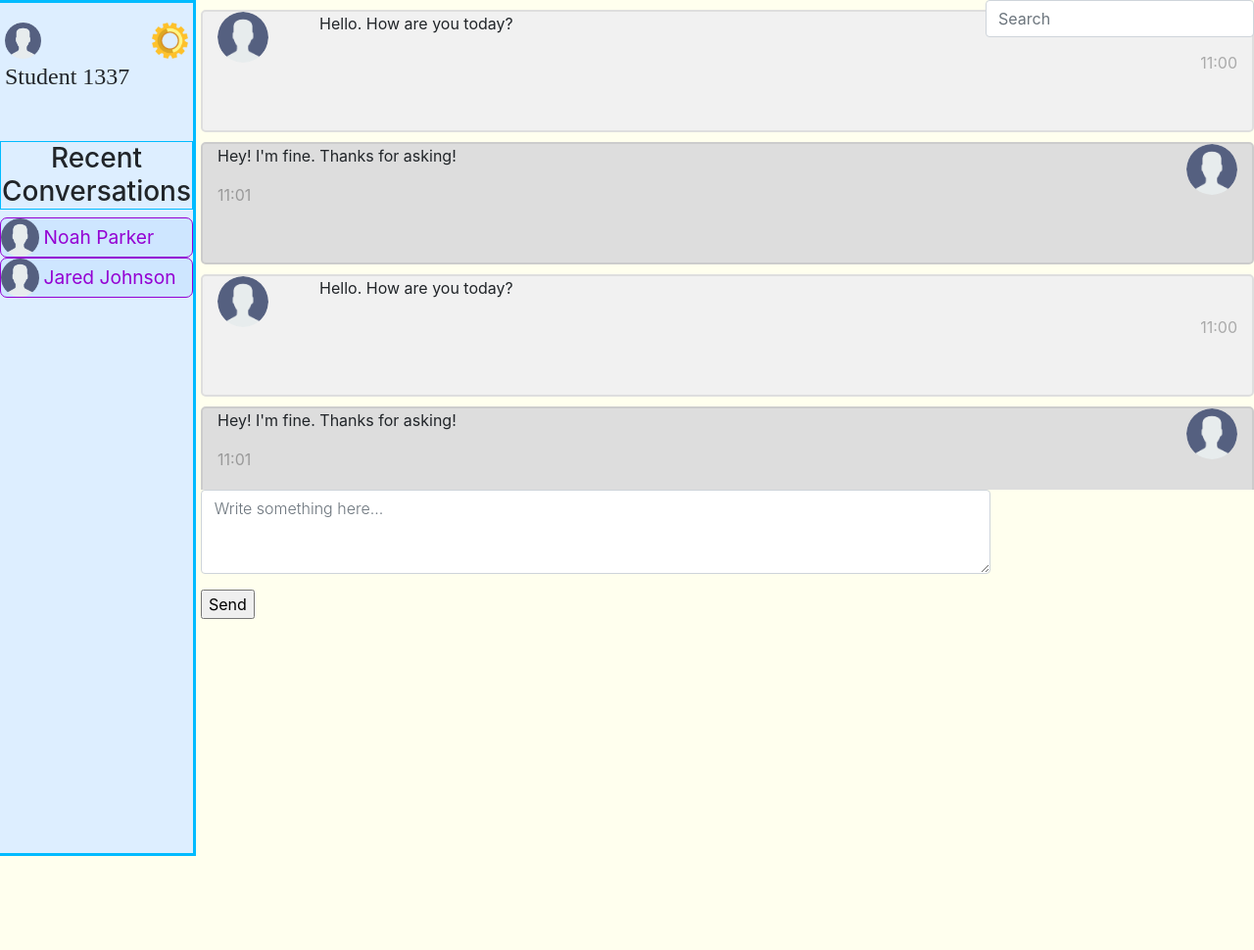
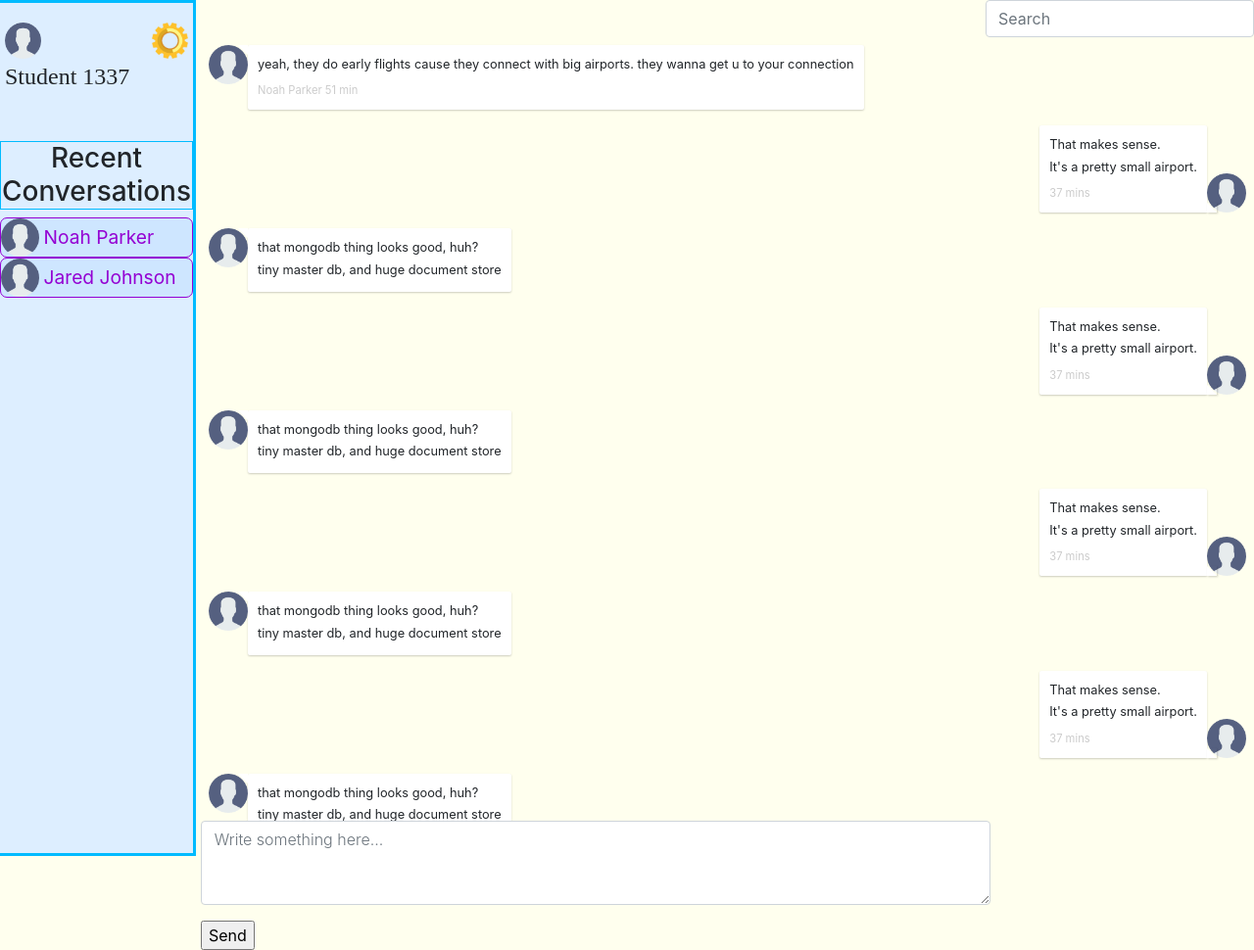
Before and after one commit to Levi-Thieme/Mio, a PHP site: page /html/main.html in a window 1280 px wide. Shown: the whole page at 98% size. Before the commit the page ends 874 px from the top, so only its background shows below. Run offline with PHP 8.4, Linux system fonts and the light colour scheme.

Commit message:
Change how messages look and organization of them

```diff
--- a/html/main.html
+++ b/html/main.html
@@ -4,8 +4,20 @@
   <head>
     <meta name="viewport" content="width=device-width, initial-scale=1">
     <link rel="stylesheet" href="https://stackpath.bootstrapcdn.com/bootstrap/4.1.3/css/bootstrap.min.css" integrity="sha384-MCw98/SFnGE8fJT3GXwEOngsV7Zt27NXFoaoApmYm81iuXoPkFOJwJ8ERdknLPMO" crossorigin="anonymous">
-      	<link rel="stylesheet" href="../styles/main.css"
-		type="text/css">
+    <link rel="stylesheet" href="../styles/main.css" type="text/css">
+    <script>
+      function validate() {
+        if (document.getElementById("message").value=="") {
+          return false;
+        }
+        else{
+            var message = document.getElementById("message").value
+            alert(message);
+        return true;
+        }
+
+      }
+    </script>
   </head>
 
   <body>
@@ -43,90 +55,104 @@
 
 
       <div id="messageContainer">
-        <div class="container">
-            <img src="../imgs/user.png" alt="Avatar">
-            <p>Hello. How are you today?</p>
-            <span class="time-right">11:00</span>
+        <ol class="discussion">
+          <li class="other">
+            <div class="avatar">
+              <img src="../imgs/user.png" />
             </div>
-
-        <div class="container darker">
-            <img src="../imgs/user.png" alt="Avatar" class="right">
-            <p>Hey! I'm fine. Thanks for asking!</p>
-            <span class="time-left">11:01</span>
+            <div class="messages">
+              <p>yeah, they do early flights cause they connect with big airports. they wanna get u to your connection</p>
+              <time datetime="2009-11-13T20:00">Noah Parker  51 min</time>
             </div>
-        <div class="container">
-            <img src="../imgs/user.png" alt="Avatar">
-            <p>Hello. How are you today?</p>
-            <span class="time-right">11:00</span>
+          </li>
+          <li class="self">
+            <div class="avatar">
+              <img src="../imgs/user.png" />
             </div>
-
-        <div class="container darker">
-            <img src="../imgs/user.png" alt="Avatar" class="right">
-            <p>Hey! I'm fine. Thanks for asking!</p>
-            <span class="time-left">11:01</span>
+            <div class="messages">
+              <p>That makes sense.</p>
+              <p>It's a pretty small airport.</p>
+              <time datetime="2009-11-13T20:14">37 mins</time>
             </div>
-        <div class="container">
-            <img src="../imgs/user.png""user.png" alt="Avatar">
-            <p>Hello. How are you today?</p>
-            <span class="time-right">11:00</span>
+          </li>
+          <li class="other">
+            <div class="avatar">
+              <img src="../imgs/user.png" />
             </div>
-
-        <div class="container darker">
-            <img src="../imgs/user.png" alt="Avatar" class="right">
-            <p>Hey! I'm fine. Thanks for asking!</p>
-            <span class="time-left">11:01</span>
+            <div class="messages">
+              <p>that mongodb thing looks good, huh?</p>
+              <p>
+                tiny master db, and huge document store</p>
             </div>
-        <div class="container">
-            <img src="../imgs/user.png" alt="Avatar">
-            <p>Hello. How are you today?</p>
-            <span class="time-right">11:00</span>
+          </li>
+          <li class="self">
+            <div class="avatar">
+              <img src="../imgs/user.png" />
             </div>
-
-        <div class="container darker">
-            <img src="../imgs/user.png" alt="Avatar" class="right">
-            <p>Hey! I'm fine. Thanks for asking!</p>
-            <span class="time-left">11:01</span>
+            <div class="messages">
+              <p>That makes sense.</p>
+              <p>It's a pretty small airport.</p>
+              <time datetime="2009-11-13T20:14">37 mins</time>
             </div>
-        <div class="container">
-            <img src="../imgs/user.png" alt="Avatar">
-            <p>Hello. How are you today?</p>
-            <span class="time-right">11:00</span>
+          </li>
+          <li class="other">
+            <div class="avatar">
+              <img src="../imgs/user.png" />
             </div>
-
-        <div class="container darker">
-            <img src="../imgs/user.png" alt="Avatar" class="right">
-            <p>Hey! I'm fine. Thanks for asking!</p>
-            <span class="time-left">11:01</span>
+            <div class="messages">
+              <p>that mongodb thing looks good, huh?</p>
+              <p>
+                tiny master db, and huge document store</p>
             </div>
-        <div class="container">
-            <img src="../imgs/user.png" alt="Avatar">
-            <p>Hello. How are you today?</p>
-            <span class="time-right">11:00</span>
+          </li>
+          <li class="self">
+            <div class="avatar">
+              <img src="../imgs/user.png" />
             </div>
-
-        <div class="container darker">
-            <img src="../imgs/user.png" alt="Avatar" class="right">
-            <p>Hey! I'm fine. Thanks for asking!</p>
-            <span class="time-left">11:01</span>
+            <div class="messages">
+              <p>That makes sense.</p>
+              <p>It's a pretty small airport.</p>
+              <time datetime="2009-11-13T20:14">37 mins</time>
             </div>
-        <div class="container">
-            <img src="../imgs/user.png" alt="Avatar">
-            <p>Hello. How are you today?</p>
-            <span class="time-right">11:00</span>
+          </li>
+          <li class="other">
+            <div class="avatar">
+              <img src="../imgs/user.png" />
             </div>
-
-        <div class="container darker">
-            <img src="../imgs/user.png" alt="Avatar" class="right">
-            <p>Hey! I'm fine. Thanks for asking!</p>
-            <span class="time-left">11:01</span>
+            <div class="messages">
+              <p>that mongodb thing looks good, huh?</p>
+              <p>
+                tiny master db, and huge document store</p>
             </div>
+          </li>
+          <li class="self">
+            <div class="avatar">
+              <img src="../imgs/user.png" />
             </div>
-    <form class="poz">
+            <div class="messages">
+              <p>That makes sense.</p>
+              <p>It's a pretty small airport.</p>
+              <time datetime="2009-11-13T20:14">37 mins</time>
+            </div>
+          </li>
+          <li class="other">
+            <div class="avatar">
+              <img src="../imgs/user.png" />
+            </div>
+            <div class="messages">
+              <p>that mongodb thing looks good, huh?</p>
+              <p>
+                tiny master db, and huge document store</p>
+            </div>
+          </li>
+        </ol>
+      </div>
+      <form class="poz" action="" method="get" onsubmit="return validate();">
 
         <div class="form-group shadow-textarea">
           <textarea class="form-control z-depth-1" id="message" rows="3" placeholder="Write something here..."></textarea>
         </div>
-        <input name="submit" type="submit" value="Send" />
+        <input name="submit" id="submitButton" type="submit" value="Send" />
 
       </form>
     </div>
--- a/styles/main.css
+++ b/styles/main.css
@@ -1,55 +1,113 @@
-.container {
-    border: 2px solid #dedede;
-    background-color: #f1f1f1;
-    border-radius: 5px;
 
-    margin: 10px 0;
-    width: 100%;
-    height: 25%;
+.conversation{
+    background-color:#cee6ff;
+    border: solid darkviolet 1px;
+    border-radius:7px;
+}
+.conversation img{
+    width: 20%;
+}
+.convName{
+    font-size: 1.2em;
+    text-decoration:none;
+    color:darkviolet;
+    vertical-align:middle;
+}
+#myAccount{
+   padding: 20px 5px;
+    margin-bottom:20px;
+
+}
+#myAccountPhoto{
+    width:20%;
+}
+#myAccountName{
+    display:block;
+    font-size: 1.5em;
+    font-family:serif, sans-serif;
+}
+#myAccountSettings{
+    float: right;
+    width:20%;
+}
+.discussion {
+  list-style: none;
+
+  margin: 0;
+  padding: 0 0 50px 0;
+}
+.discussion li {
+  padding: 0.5rem;
+  overflow: hidden;
+  display: flex;
+}
+.discussion .avatar {
+  width: 40px;
+  position: relative;
+}
+.discussion .avatar img {
+  display: block;
+  width: 100%;
 }
 
-.darker {
-    border-color: #ccc;
-    background-color: #ddd;
+.other .avatar:after {
+  content: "";
+  position: absolute;
+  top: 0;
+  right: 0;
+  width: 0;
+  height: 0;
+  border: 5px solid white;
+  border-left-color: transparent;
+  border-bottom-color: transparent;
+}
+hr{
+    color: black;
+    border-style: inset;
+    border-width: 1px;
+}
+.self {
+  justify-content: flex-end;
+  align-items: flex-end;
+}
+.self .messages {
+  order: 1;
+  border-bottom-right-radius: 0;
+}
+.self .avatar {
+  order: 2;
+}
+.self .avatar:after {
+  content: "";
+  position: absolute;
+  bottom: 0;
+  left: 0;
+  width: 0;
+  height: 0;
+  border: 5px solid white;
+  border-right-color: transparent;
+  border-top-color: transparent;
+  box-shadow: 1px 1px 2px rgba(0, 0, 0, 0.2);
 }
 
-.container::after {
-    content: "";
-    clear: both;
-    display: table;
+.messages {
+  background: white;
+  padding: 10px;
+  border-radius: 2px;
+  box-shadow: 0 1px 2px rgba(0, 0, 0, 0.2);
 }
-
-.container img {
-    float: left;
-    max-width: 15%;
-    width: 5%;
-    margin-right: 5%;
-    border-radius: 50%;
+.messages p {
+  font-size: 0.8rem;
+  margin: 0 0 0.2rem 0;
 }
-
-.container .right {
-    float: right;
-    margin-left: 20px;
-    margin-right: 0;
+.messages time {
+  font-size: 0.7rem;
+  color: #ccc;
 }
-
-.time-right {
-    float: right;
-    color: #aaa;
-}
-
-.time-left {
-    float: left;
-    color: #999;
+#submitButton{
+    position:relative;
 
 }
-
-.message {
-    position: absolute;
-    bottom: 0%;
-
-}
-
 #message {
 
     width: 75%;
@@ -65,14 +123,14 @@
 }
 
 #imaginary_container {
-    position: absolute;
-    right: 0%;
+    float: right;
+
 }
 
 #messageContainer {
 
       width: 100%;
-      height: 500px;
+      height: 800px;
     overflow: auto;
 }
 
```
Also changed, not shown: other parts of styles/main.css (+0 -31 lines). Lines whose indentation alone changed are shown as unchanged.
